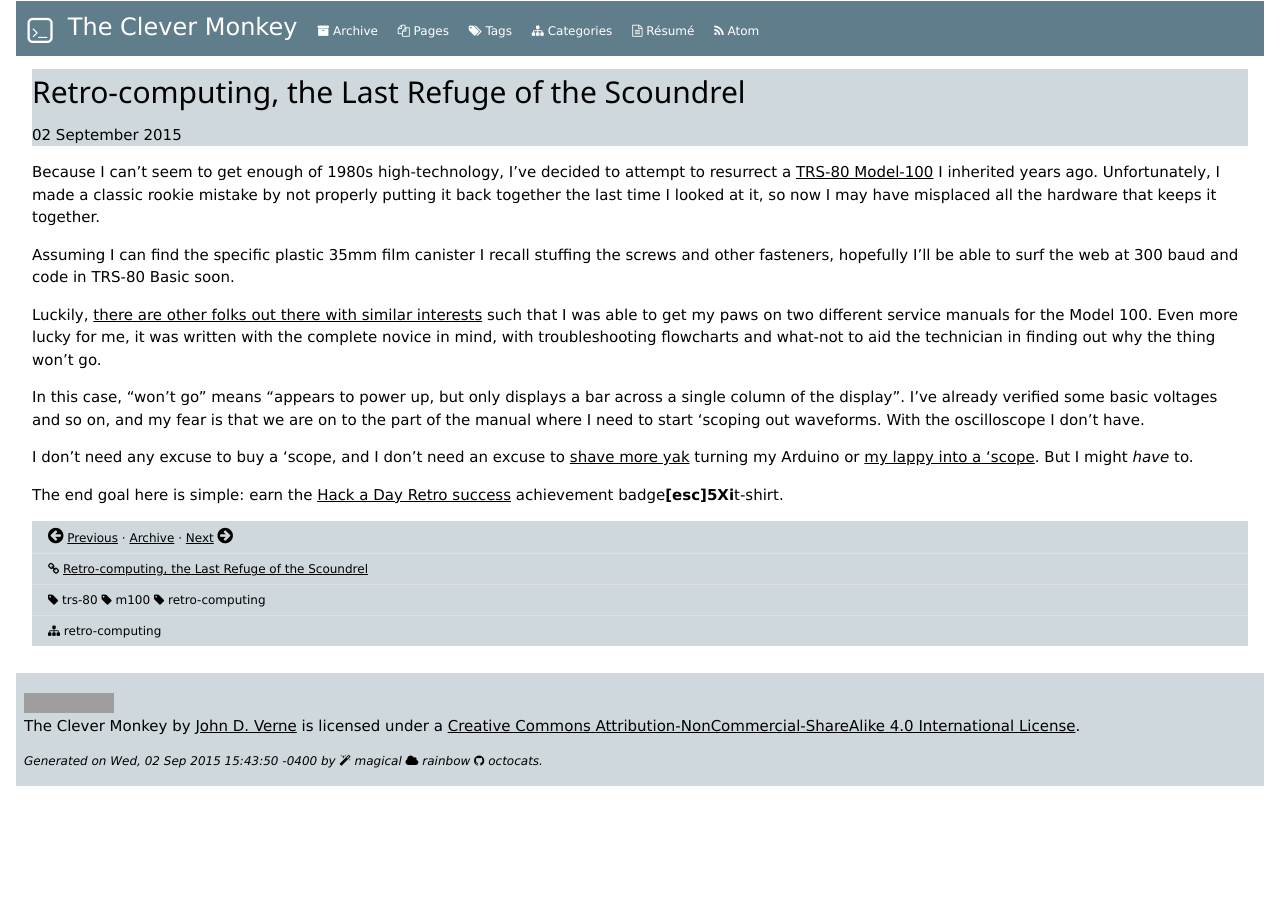
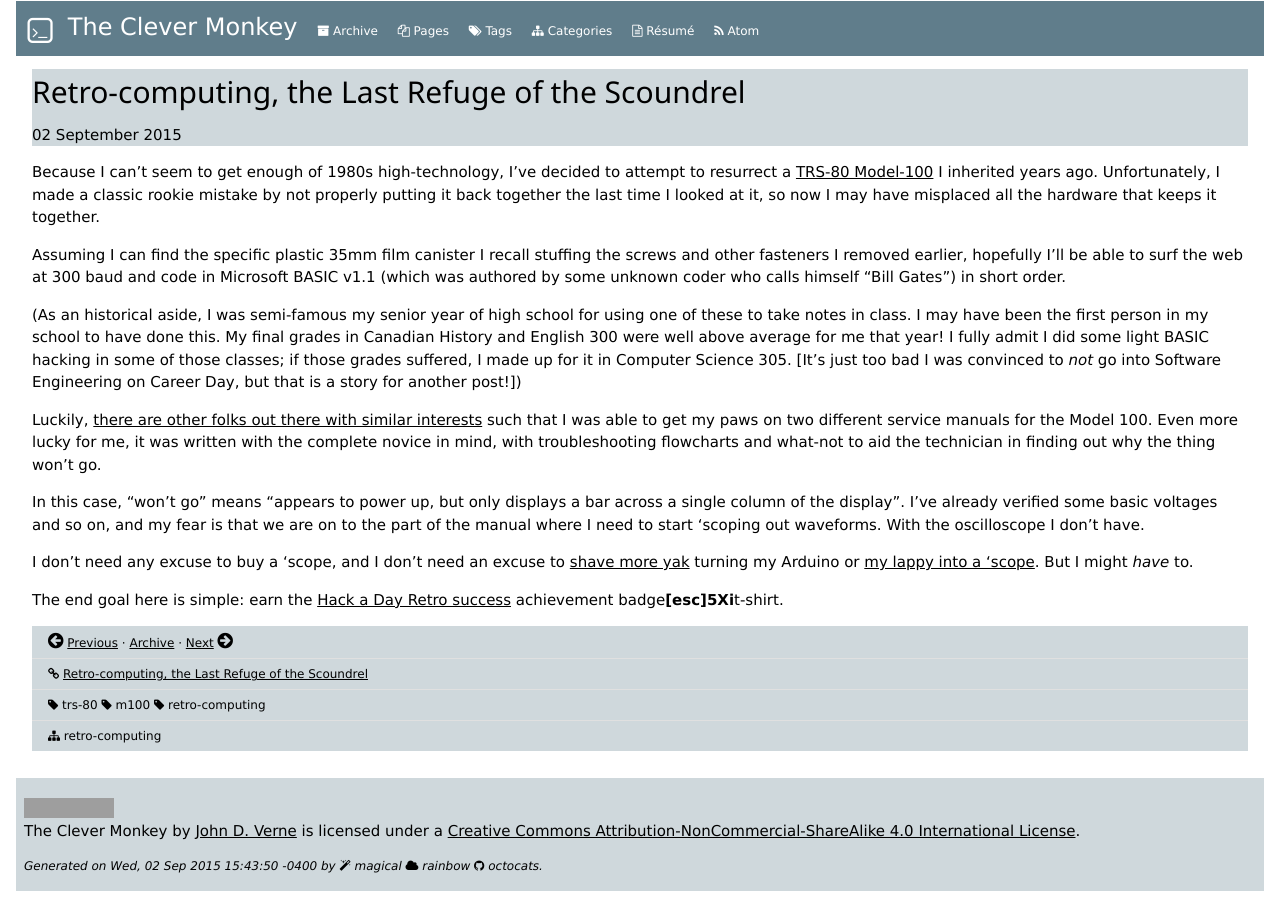
Before and after one commit to jverne/jverne.github.io, a Jekyll site: the page built from _posts/2015-09-02-retro-computing-the-last-refuge-of-the-scoundrel.md, in a window 1280 px wide. Built offline with Jekyll 4.4.1, drawn with Linux system fonts in a browser that asks for light colours; nearby versions of some CDN libraries; comment, search, counter and statistics services are not loaded; grey boxes are pictures that could not be loaded.

Commit message:
Updated 2015-09-02-retro-computing-the-last-refuge-of-the-scoundrel.md

```diff
--- a/_posts/2015-09-02-retro-computing-the-last-refuge-of-the-scoundrel.md
+++ b/_posts/2015-09-02-retro-computing-the-last-refuge-of-the-scoundrel.md
@@ -10,11 +10,14 @@
 ---
 
 
+
 Because I can't seem to get enough of 1980s high-technology, I've decided to attempt to resurrect a [TRS-80 Model-100](http://www.oldcomputers.net/trs100.html) I inherited years ago. Unfortunately, I made a classic rookie mistake by not properly putting it back together the last time I looked at it, so now I may have misplaced all the hardware that keeps it together.
 
-Assuming I can find the specific plastic 35mm film canister I recall stuffing the screws and other fasteners, hopefully I'll be able to surf the web at 300 baud and code in TRS-80 Basic soon.
+<!--more-->
 
-<!--more-->
+Assuming I can find the specific plastic 35mm film canister I recall stuffing the screws and other fasteners I removed earlier, hopefully I'll be able to surf the web at 300 baud and code in Microsoft BASIC v1.1 (which was authored by some unknown coder who calls himself "Bill Gates") in short order.
+
+(As an historical aside, I was semi-famous my senior year of high school for using one of these to take notes in class. I may have been the first person in my school to have done this. My final grades in Canadian History and English 300 were well above average for me that year! I fully admit I did some light BASIC hacking in some of those classes; if those grades suffered, I made up for it in Computer Science 305. [It's just too bad I was convinced to *not* go into Software Engineering on Career Day, but that is a story for another post!])
 
 Luckily, [there are other folks out there with similar interests](http://www.club100.org/) such that I was able to get my paws on two different service manuals for the Model 100. Even more lucky for me, it was written with the complete novice in mind, with troubleshooting flowcharts and what-not to aid the technician in finding out why the thing won't go.
 
```
